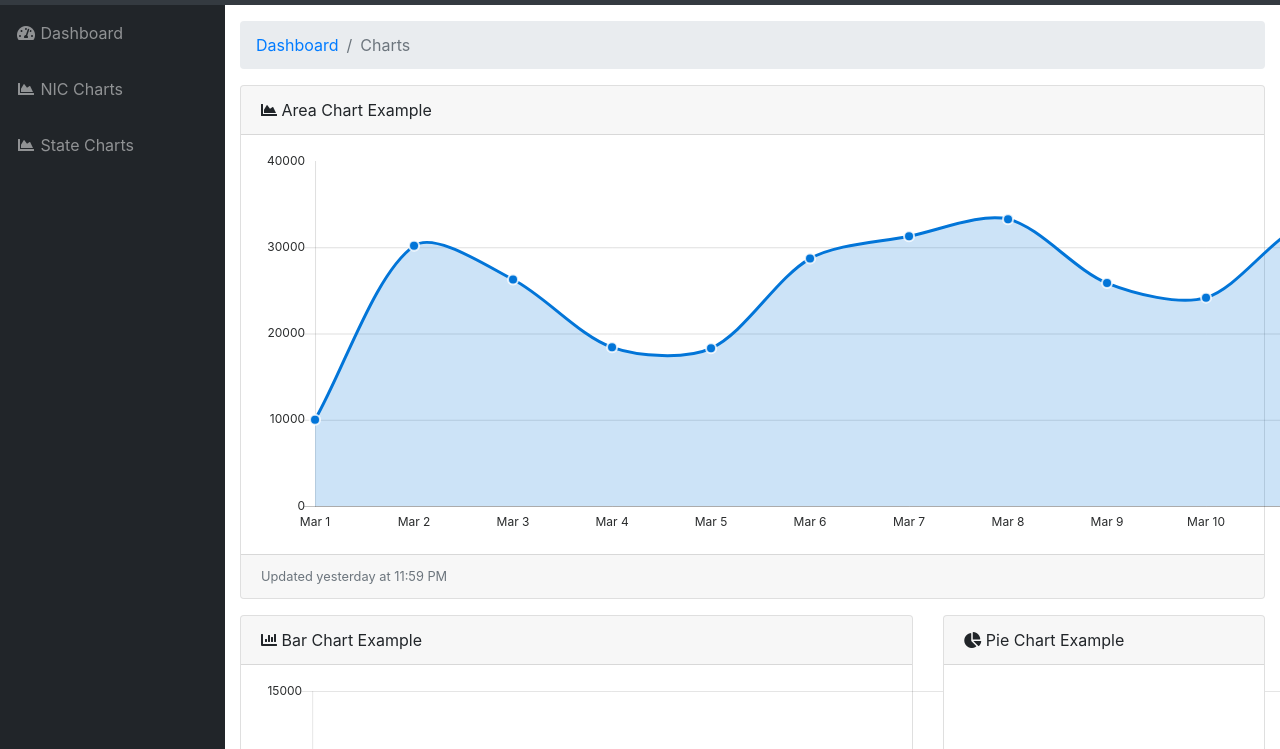
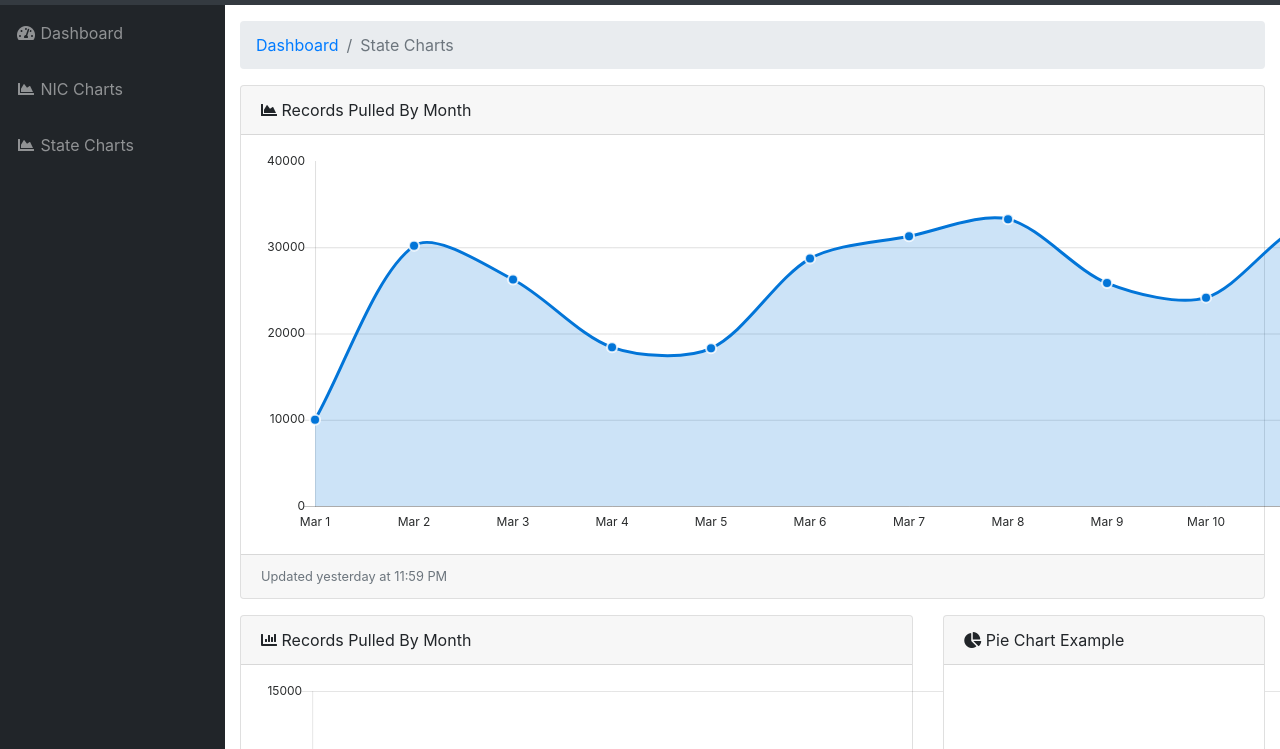
Before and after one commit to jake-crawford-nic/nic-dhr-demo, a website with bundled scripts: page charts-state.html in a window 1280 px wide. Shown: the part 51-800 px from the top of the page. Built offline with nearby package versions, Linux system fonts and the light colour scheme.

Commit message:
data for each view

```diff
--- a/charts-state.html
+++ b/charts-state.html
@@ -83,14 +83,14 @@
             <li class="breadcrumb-item">
               <a href="#">Dashboard</a>
             </li>
-            <li class="breadcrumb-item active">Charts</li>
+            <li class="breadcrumb-item active">State Charts</li>
           </ol>
 
           <!-- Area Chart Example-->
           <div class="card mb-3">
             <div class="card-header">
               <i class="fas fa-chart-area"></i>
-              Area Chart Example</div>
+              Records Pulled By Month</div>
             <div class="card-body">
               <canvas id="myAreaChart" width="100%" height="30"></canvas>
             </div>
@@ -102,7 +102,7 @@
               <div class="card mb-3">
                 <div class="card-header">
                   <i class="fas fa-chart-bar"></i>
-                  Bar Chart Example</div>
+                  Records Pulled By Month</div>
                 <div class="card-body">
                   <canvas id="myBarChart" width="100%" height="50"></canvas>
                 </div>
```
Also changed, not shown: charts-enterprise.html (+2 -2 lines).
